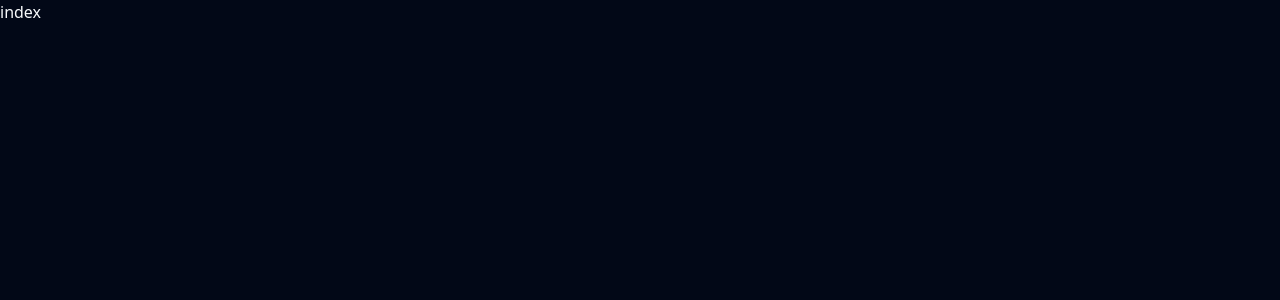
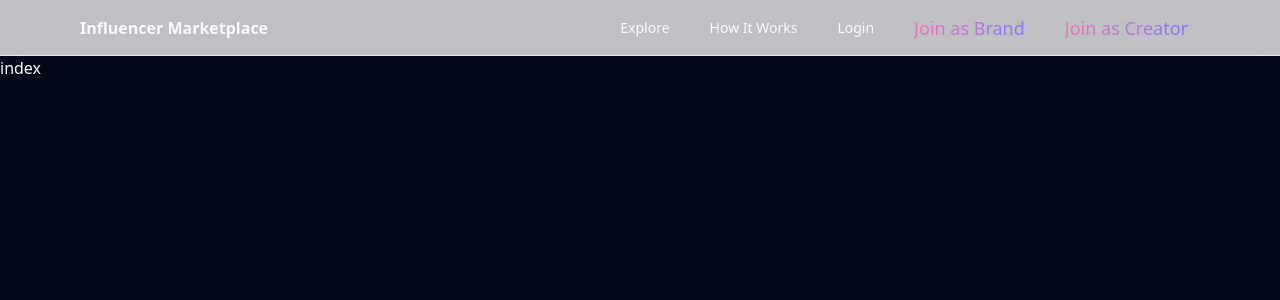
Before and after one commit to ankitmodanwall/Influencer-marketplace, a Next.js app: page / in a window 1280 px wide. Shown: the top 300 px of the page. Built offline with nearby package versions, Linux system fonts and the light colour scheme.

Commit message:
feat: add Navbar

```diff
--- /dev/null
+++ b/components/MaxWidthWrapper.jsx
@@ -0,0 +1,16 @@
+import { cn } from '@/lib/utils';
+
+const MaxWidthWrapper = ({ className, children }) => {
+  return (
+    <div
+      className={cn(
+        'mx-auto w-full max-w-screen-xl px-2.5 md:px-20',
+        className
+      )}
+    >
+      {children}
+    </div>
+  );
+};
+
+export default MaxWidthWrapper;
--- /dev/null
+++ b/components/Navbar.jsx
@@ -0,0 +1,70 @@
+import Link from 'next/link';
+
+import MaxWidthWrapper from './MaxWidthWrapper';
+import { buttonVariants } from './ui/button';
+import TextShine from '@/components/TextShine';
+
+const Navbar = () => {
+  return (
+    <nav className='sticky h-14 inset-x-0 top-0 z-30 w-full border-b border-gray-200 bg-white/75 backdrop-blur-lg transition-all'>
+      <MaxWidthWrapper>
+        <div className='flex h-14 items-center justify-between border-b border-zinc-200'>
+          <Link href='/' className='flex z-40 font-semibold'>
+            <span>Influencer Marketplace</span>
+          </Link>
+
+          <div className='hidden items-center space-x-4 sm:flex'>
+            <Link
+              href='/explore'
+              className={buttonVariants({
+                variant: 'ghost',
+                size: 'sm'
+              })}
+            >
+              Explore
+            </Link>
+            <Link
+              href='/explore'
+              className={buttonVariants({
+                variant: 'ghost',
+                size: 'sm'
+              })}
+            >
+              How It Works
+            </Link>
+            <Link
+              href='/login'
+              className={buttonVariants({
+                variant: 'ghost',
+                size: 'sm'
+              })}
+            >
+              Login
+            </Link>
+            <Link
+              href='/register'
+              className={buttonVariants({
+                variant: 'ghost',
+                size: 'sm'
+              })}
+            >
+              <TextShine text={'Join as Brand'} />
+            </Link>
+
+            <Link
+              href='/creator'
+              className={buttonVariants({
+                variant: 'ghost',
+                size: 'sm'
+              })}
+            >
+              <TextShine text={'Join as Creator'} />
+            </Link>
+          </div>
+        </div>
+      </MaxWidthWrapper>
+    </nav>
+  );
+};
+
+export default Navbar;
--- /dev/null
+++ b/components/TextShine.jsx
@@ -0,0 +1,9 @@
+const TextShine = ({ text }) => {
+  return (
+    <span className='inline-flex animate-text-gradient bg-gradient-to-r from-pink-400 via-[#8678f9] to-blue-400 bg-[200%_auto] bg-clip-text text-lg text-transparent'>
+      {text}
+    </span>
+  );
+};
+
+export default TextShine;
--- a/pages/_app.jsx
+++ b/pages/_app.jsx
@@ -1,5 +1,6 @@
 import { ThemeProvider } from '@/components/ThemeProvider';
 import '@/styles/globals.css';
+import Navbar from '@/components/Navbar';
 
 export default function App({ Component, pageProps }) {
   return (
@@ -9,6 +10,7 @@ export default function App({ Component, pageProps }) {
       enableSystem
       disableTransitionOnChange
     >
+      <Navbar />
       <Component {...pageProps} />
     </ThemeProvider>
   );
--- a/tailwind.config.js
+++ b/tailwind.config.js
@@ -1,76 +1,82 @@
 /** @type {import('tailwindcss').Config} */
 module.exports = {
-  darkMode: ["class"],
+  darkMode: ['class'],
   content: [
     './pages/**/*.{js,jsx}',
     './components/**/*.{js,jsx}',
     './app/**/*.{js,jsx}',
-    './src/**/*.{js,jsx}',
-	],
+    './src/**/*.{js,jsx}'
+  ],
   theme: {
     container: {
       center: true,
-      padding: "2rem",
+      padding: '2rem',
       screens: {
-        "2xl": "1400px",
-      },
+        '2xl': '1400px'
+      }
     },
     extend: {
       colors: {
-        border: "hsl(var(--border))",
-        input: "hsl(var(--input))",
-        ring: "hsl(var(--ring))",
-        background: "hsl(var(--background))",
-        foreground: "hsl(var(--foreground))",
+        border: 'hsl(var(--border))',
+        input: 'hsl(var(--input))',
+        ring: 'hsl(var(--ring))',
+        background: 'hsl(var(--background))',
+        foreground: 'hsl(var(--foreground))',
         primary: {
-          DEFAULT: "hsl(var(--primary))",
-          foreground: "hsl(var(--primary-foreground))",
+          DEFAULT: 'hsl(var(--primary))',
+          foreground: 'hsl(var(--primary-foreground))'
         },
         secondary: {
-          DEFAULT: "hsl(var(--secondary))",
-          foreground: "hsl(var(--secondary-foreground))",
+          DEFAULT: 'hsl(var(--secondary))',
+          foreground: 'hsl(var(--secondary-foreground))'
         },
         destructive: {
-          DEFAULT: "hsl(var(--destructive))",
-          foreground: "hsl(var(--destructive-foreground))",
+          DEFAULT: 'hsl(var(--destructive))',
+          foreground: 'hsl(var(--destructive-foreground))'
         },
         muted: {
-          DEFAULT: "hsl(var(--muted))",
-          foreground: "hsl(var(--muted-foreground))",
+          DEFAULT: 'hsl(var(--muted))',
+          foreground: 'hsl(var(--muted-foreground))'
         },
         accent: {
-          DEFAULT: "hsl(var(--accent))",
-          foreground: "hsl(var(--accent-foreground))",
+          DEFAULT: 'hsl(var(--accent))',
+          foreground: 'hsl(var(--accent-foreground))'
         },
         popover: {
-          DEFAULT: "hsl(var(--popover))",
-          foreground: "hsl(var(--popover-foreground))",
+          DEFAULT: 'hsl(var(--popover))',
+          foreground: 'hsl(var(--popover-foreground))'
         },
         card: {
-          DEFAULT: "hsl(var(--card))",
-          foreground: "hsl(var(--card-foreground))",
-        },
+          DEFAULT: 'hsl(var(--card))',
+          foreground: 'hsl(var(--card-foreground))'
+        }
       },
       borderRadius: {
-        lg: "var(--radius)",
-        md: "calc(var(--radius) - 2px)",
-        sm: "calc(var(--radius) - 4px)",
+        lg: 'var(--radius)',
+        md: 'calc(var(--radius) - 2px)',
+        sm: 'calc(var(--radius) - 4px)'
       },
       keyframes: {
-        "accordion-down": {
+        'accordion-down': {
           from: { height: 0 },
-          to: { height: "var(--radix-accordion-content-height)" },
+          to: { height: 'var(--radix-accordion-content-height)' }
         },
-        "accordion-up": {
-          from: { height: "var(--radix-accordion-content-height)" },
-          to: { height: 0 },
+        'accordion-up': {
+          from: { height: 'var(--radix-accordion-content-height)' },
+          to: { height: 0 }
         },
+        'text-gradient': {
+          to: {
+            backgroundPosition: '200% center'
+          }
+        }
       },
       animation: {
-        "accordion-down": "accordion-down 0.2s ease-out",
-        "accordion-up": "accordion-up 0.2s ease-out",
-      },
-    },
+        'accordion-down': 'accordion-down 0.2s ease-out',
+        'accordion-up': 'accordion-up 0.2s ease-out',
+        'text-gradient': 'text-gradient 1.5s linear infinite'
+      }
+    }
   },
-  plugins: [require("tailwindcss-animate")],
-}
+  plugins: [require('tailwindcss-animate')]
+};
```
